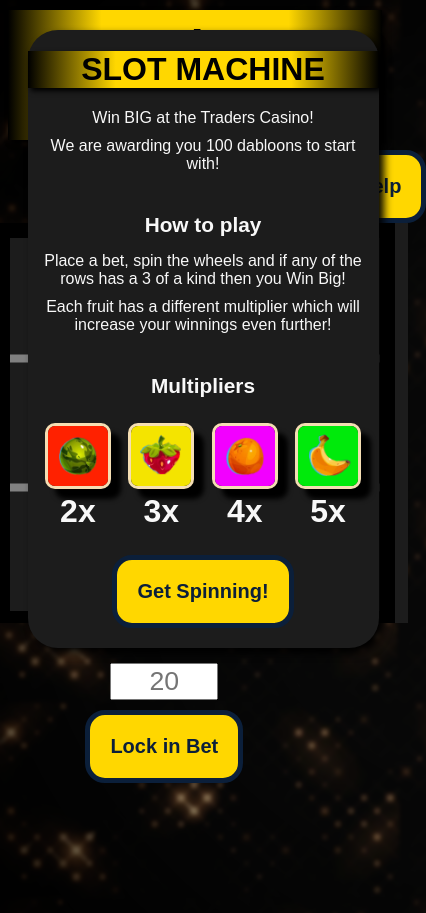
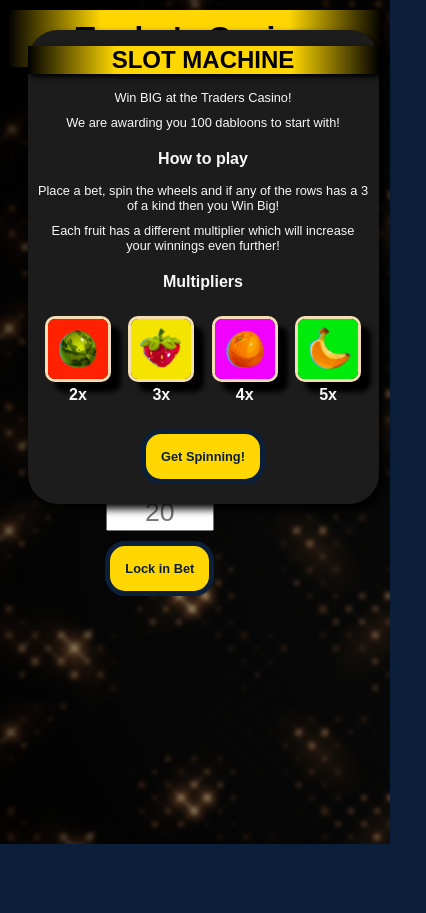
Before and after one commit to DexterFinegan/Minimal-Portfolio, a plain HTML site: page SlotMachine/index.html in a window 390 px wide. Shown: the whole page, 426 px wide, since content can reach past the window. After the commit the page ends 844 px from the top, so only its background shows below. Drawn offline with Linux system fonts and the light colour scheme.

Commit message:
slots debug
debugged for smaller screen-sizes, not great at this part yet but I think it works now

```diff
--- a/SlotMachine/styles.css
+++ b/SlotMachine/styles.css
@@ -28,9 +28,6 @@
     height: 100px;
     padding: 16px;
     display: block;
-    color: white;
-    font-size: 4rem;
-    text-align: center;
     background-image: none;
 }
 
@@ -170,7 +167,7 @@ h3 {
 
 @media (max-width: 700px) {
     #main-title {
-        font-size: 3rem;
+        font-size: 2rem;
     }
 
     #button-container {
@@ -187,18 +184,52 @@ h3 {
     }
 
     h1 {
+        font-size: 1.5rem;
+    }
+
+    p {
+        font-size: 0.8rem;
+    }
+
+    h2 {
+        font-size: 1rem;
+        margin-top: 20px;
+    }
+
+    h3 {
+        font-size: 1rem;
+    }
+
+    #help {
+        margin-left: 35%;
+    }
+
+    button {
+        font-size: 0.8rem;
+        padding: 15px;
+    }
+
+    #current-balance {
         font-size: 2rem;
     }
 
-    p {
-        font-size: 1rem;
+    #slot-machine {
+        width: 320px;
+        height: 320px;
     }
 
-    h2 {
-        font-size: 1.3rem;
+    .slot {
+        width: 80px;
+        height: 80px;
+        background-size: 100%;
+        padding: 13px;
     }
 
-    #help {
-        margin-left: 45%;
+    #machine-image {
+        width: 320px;
+    }
+
+    #button-container {
+        width: 300px;
     }
 }
```
Also changed, not shown: index.html (+0 -2 lines).
